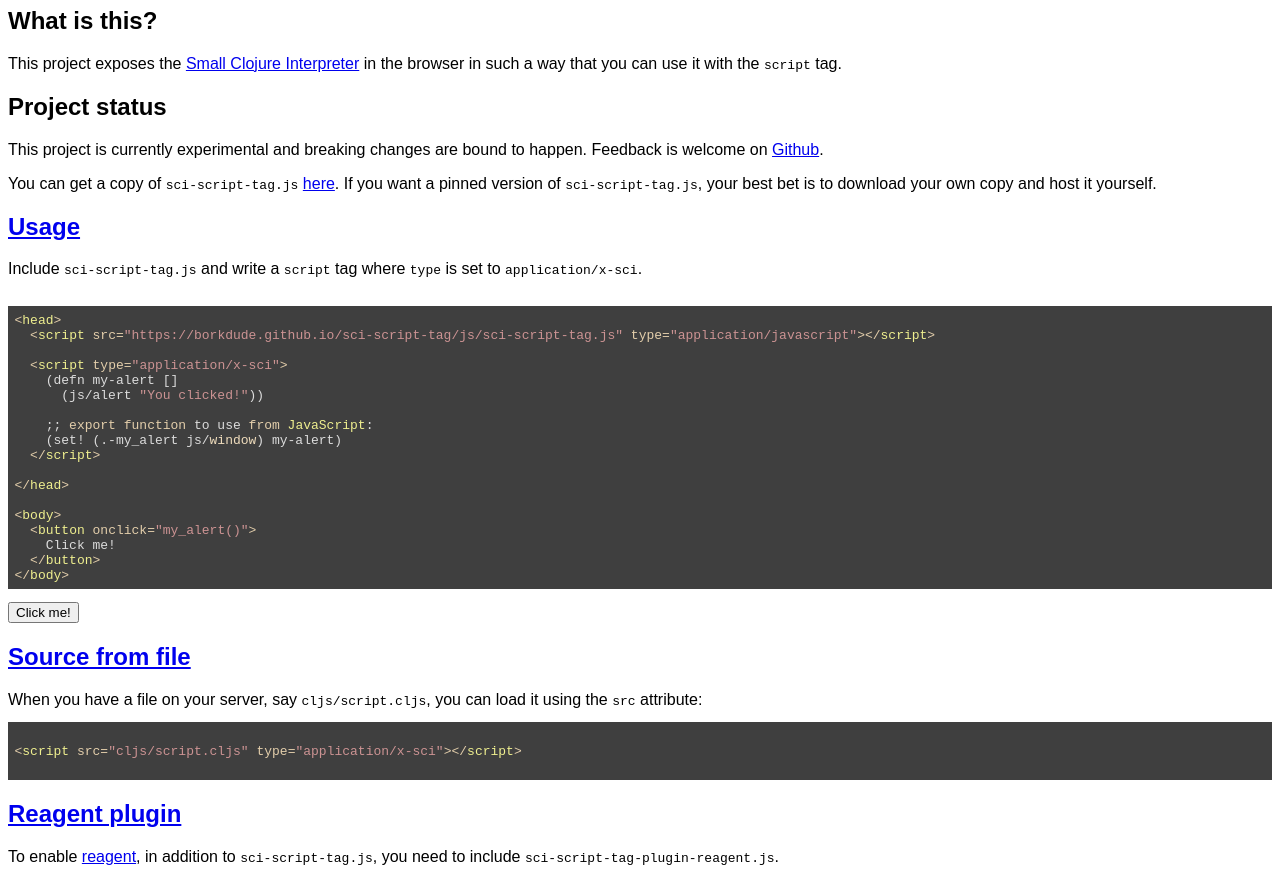
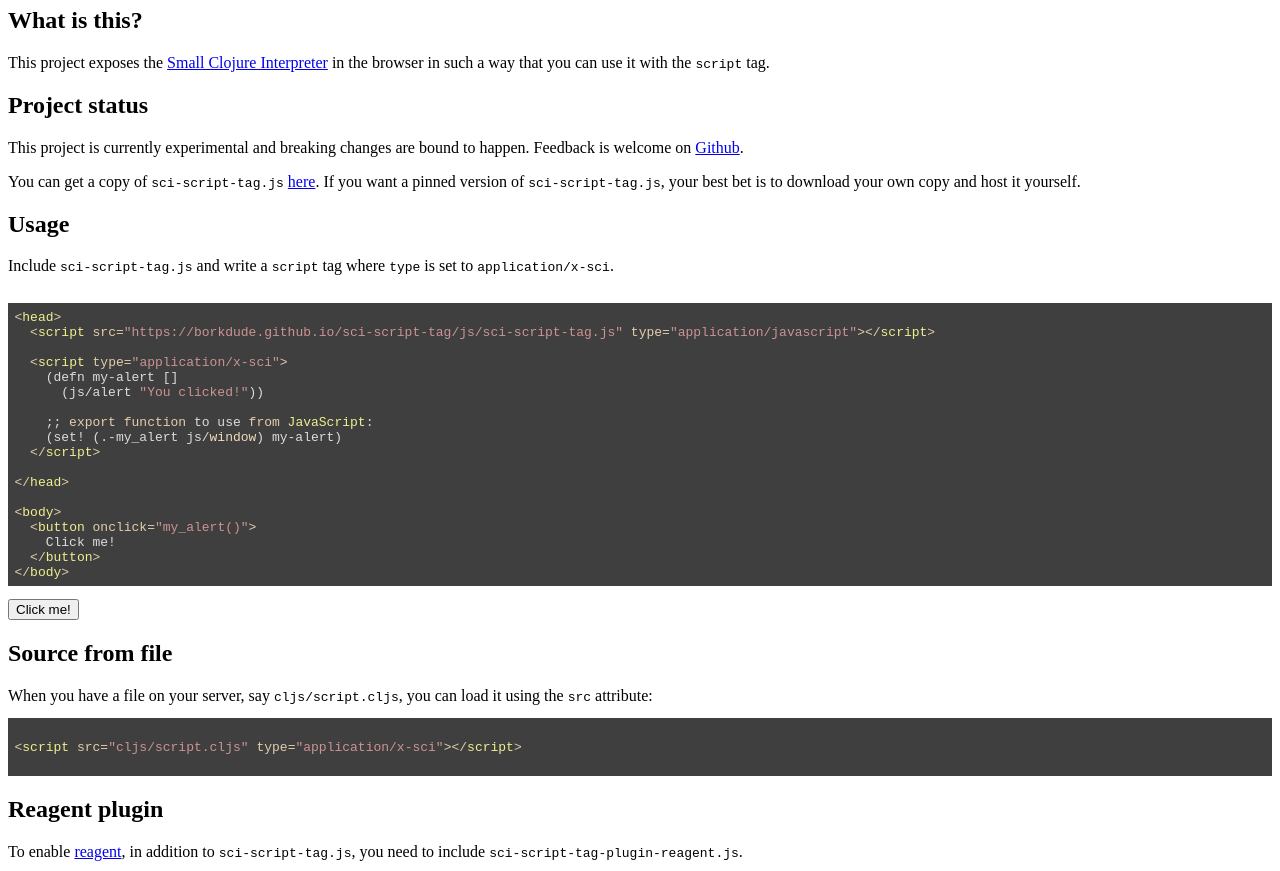
Before and after one commit to babashka/scittle, a plain HTML site: page resources/public/index.html in a window 1280 px wide. Shown: the part 73-944 px from the top of the page. Drawn offline with nearby package versions, Linux system fonts and the light colour scheme; a script that the page names is missing.

Commit message:
style, html

```diff
--- a/resources/public/css/style.css
+++ b/resources/public/css/style.css
@@ -1,11 +1,7 @@
-body
-{
-  font-family: Arial;
-}
-
 div#app
 {
   color:#666;
+  font-family: Arial;
 }
 
 div#app td
--- a/resources/public/index.html
+++ b/resources/public/index.html
@@ -45,7 +45,7 @@
     download your own copy and host it yourself.
     </p>
 
-    <h2><a href="#usage">Usage</a></h2>
+    <h2><a name="usage">Usage</a></h2>
 
     Include <tt>sci-script-tag.js</tt> and write a <tt>script</tt> tag
     where <tt>type</tt> is set
@@ -75,7 +75,7 @@
       Click me!
     </button>
 
-    <h2><a href="#src">Source from file</a></h2>
+    <h2><a name="src">Source from file</a></h2>
 
     When you have a file on your server, say <tt>cljs/script.cljs</tt>, you can load it using the <tt>src</tt> attribute:
 
@@ -83,7 +83,7 @@
 &lt;script src=&quot;cljs/script.cljs&quot; type=&quot;application/x-sci&quot;&gt;&lt;/script&gt;
     </code></pre>
 
-    <h2><a href="#reagent">Reagent plugin<a/></h2>
+    <h2><a name="reagent">Reagent plugin<a/></h2>
 
     To enable <a href="https://github.com/reagent-project/reagent">reagent</a>,
     in addition to <tt>sci-script-tag.js</tt>, you need to include <tt>sci-script-tag-plugin-reagent.js</tt>.
```
